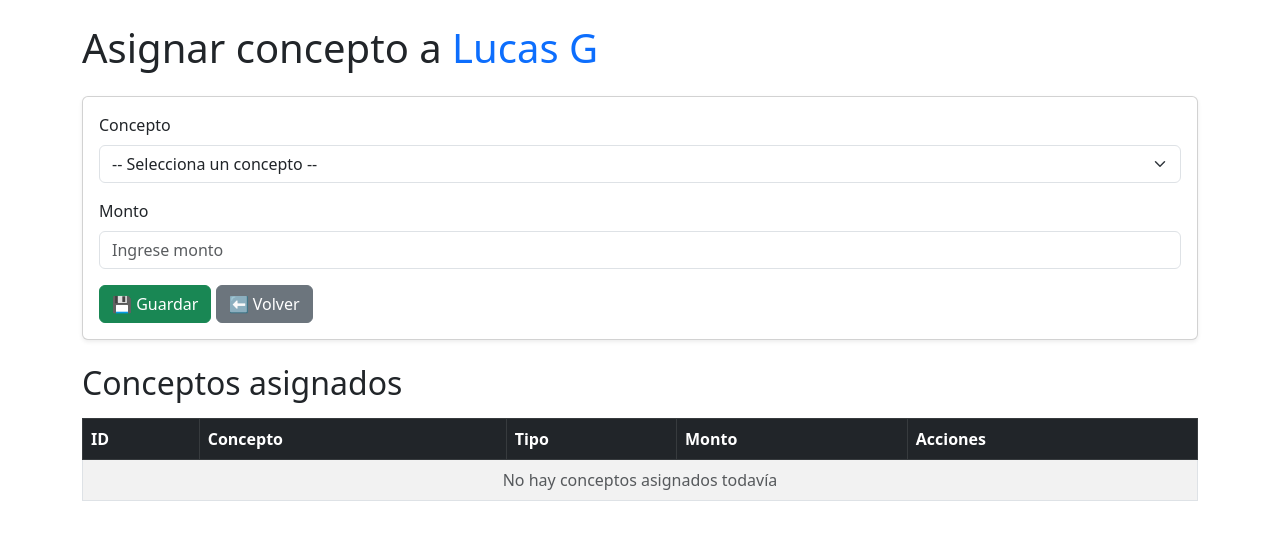
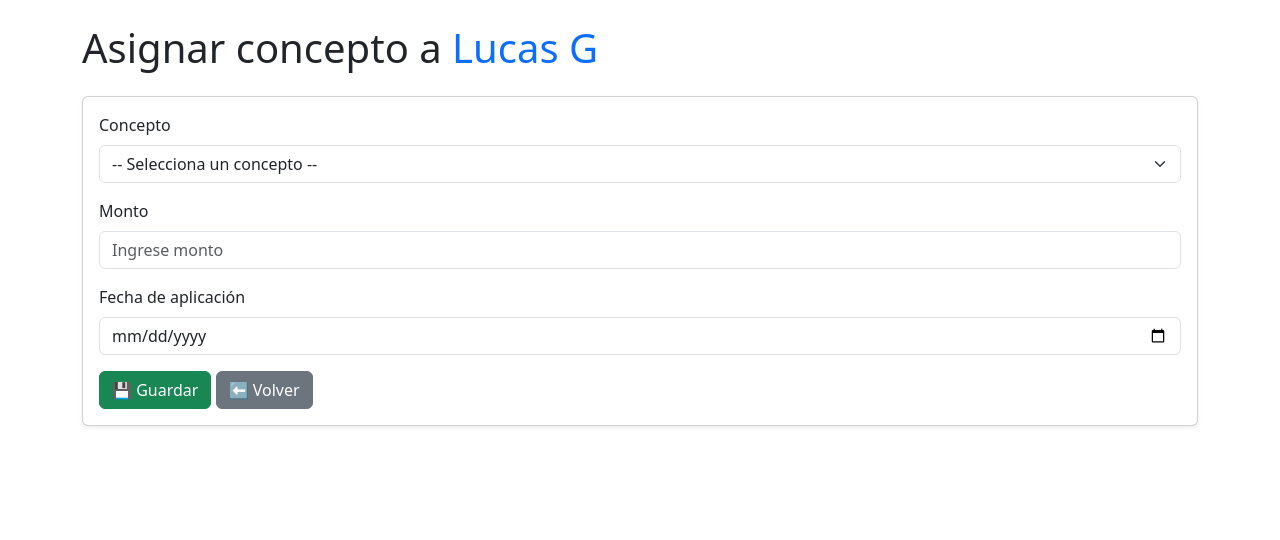
Before and after one commit to RocioPenhaG/IngenieriaSoftware2, a Flask app: page /admin/conceptos_empleado/nuevo/3 in a window 1280 px wide. Shown: the top 540 px of the page. Run offline with Flask 3, Linux system fonts and the light colour scheme; a user stored in the database is signed in; data comes from the database, SQL or seed files in the repository; both versions use the stored data as it was after the commit.

Commit message:
Comceptos salariales por empleado

```diff
--- a/app.py
+++ b/app.py
@@ -1,4 +1,4 @@
-from flask import Flask, render_template, request, redirect, session, url_for
+from flask import Flask, render_template, request, redirect, session, url_for, flash
 import sqlite3
 
 app = Flask(__name__)
@@ -404,32 +404,51 @@ def crear_concepto_empleado(empleado_id):
 @role_required('admin')
 def editar_concepto_empleado(id):
     conn = get_db_connection()
-    concepto = conn.execute('SELECT * FROM conceptos_empleado WHERE id = ?', (id,)).fetchone()
-    if not concepto:
+    # Busco el registro a editar
+    concepto_empleado = conn.execute(
+        'SELECT * FROM conceptos_empleado WHERE id = ?', (id,)
+    ).fetchone()
+    if not concepto_empleado:
         conn.close()
         return "Concepto no encontrado", 404
 
-    empleado = conn.execute('SELECT * FROM empleados WHERE id = ?', (concepto['empleado_id'],)).fetchone()
+    # Busco el empleado para mostrar su nombre y volver a la lista
+    empleado = conn.execute(
+        'SELECT * FROM empleados WHERE id = ?',
+        (concepto_empleado['empleado_id'],)
+    ).fetchone()
+
+    # Listado de conceptos salariales para el <select>
+    conceptos = conn.execute(
+        'SELECT * FROM conceptos_salariales'
+    ).fetchall()
 
     if request.method == 'POST':
-        nombre = request.form['nombre']
-        tipo = request.form['tipo']
+        concepto_id = request.form['concepto_id']
         monto_fijo = request.form.get('monto_fijo') or None
         porcentaje = request.form.get('porcentaje') or None
+        fecha_aplicacion = request.form['fecha_aplicacion']
 
         conn.execute("""
             UPDATE conceptos_empleado
-            SET nombre=?, tipo=?, monto_fijo=?, porcentaje=?
-            WHERE id=?
-        """, (nombre, tipo, monto_fijo, porcentaje, id))
+            SET concepto_id = ?, monto_fijo = ?, porcentaje = ?, fecha_aplicacion = ?
+            WHERE id = ?
+        """, (concepto_id, monto_fijo, porcentaje, fecha_aplicacion, id))
         conn.commit()
         conn.close()
         return redirect(url_for('listar_conceptos_empleado', empleado_id=empleado['id']))
 
     conn.close()
-    return render_template('admin_concepto_empleado_form.html', empleado=empleado, concepto=concepto)
+    # ✅ OJO: aquí paso "concepto_empleado" para que la plantilla pueda precargar los datos
+    return render_template(
+        'admin_conceptos_empleado_form.html',
+        empleado=empleado,
+        conceptos=conceptos,
+        concepto_empleado=concepto_empleado
+    )
 
-@app.route('/admin/conceptos_empleado/eliminar/<int:id>')
+
+@app.route('/admin/conceptos_empleado/eliminar/<int:id>', methods=['POST'])
 @login_required
 @role_required('admin')
 def eliminar_concepto_empleado(id):
@@ -442,8 +461,8 @@ def eliminar_concepto_empleado(id):
     conn.execute('DELETE FROM conceptos_empleado WHERE id = ?', (id,))
     conn.commit()
     conn.close()
+    flash('Concepto eliminado correctamente', 'success')
     return redirect(url_for('listar_conceptos_empleado', empleado_id=empleado_id))
-
 # -----------------------
 # Otros roles
 # -----------------------
--- a/templates/admin_conceptos_empleado_form.html
+++ b/templates/admin_conceptos_empleado_form.html
@@ -2,68 +2,71 @@
 <html lang="es">
 <head>
   <meta charset="UTF-8">
-  <title>Asignar Concepto a Empleado</title>
+  <title>
+    {% if concepto_empleado %}
+      Editar Concepto de Empleado
+    {% else %}
+      Asignar Concepto a Empleado
+    {% endif %}
+  </title>
   <link href="https://cdn.jsdelivr.net/npm/bootstrap@5.3.0/dist/css/bootstrap.min.css" rel="stylesheet">
 </head>
 <body class="container py-4">
 
-  <h1 class="mb-4">Asignar concepto a <span class="text-primary">{{ empleado.nombre }}</span></h1>
+  <h1 class="mb-4">
+    {% if concepto_empleado %}
+      Editar concepto de <span class="text-primary">{{ empleado.nombre }}</span>
+    {% else %}
+      Asignar concepto a <span class="text-primary">{{ empleado.nombre }}</span>
+    {% endif %}
+  </h1>
 
   <!-- Formulario -->
   <div class="card shadow-sm mb-4">
     <div class="card-body">
       <form method="POST">
+
+        <!-- Selección de concepto salarial -->
         <div class="mb-3">
           <label for="concepto_id" class="form-label">Concepto</label>
           <select name="concepto_id" id="concepto_id" class="form-select" required>
-            <option value="" disabled selected>-- Selecciona un concepto --</option>
-            {% for concepto in conceptos %}
-              <option value="{{ concepto['id'] }}">{{ concepto['nombre'] }} ({{ concepto['tipo'] }})</option>
+            <option value="" disabled {% if not concepto_empleado %}selected{% endif %}>
+              -- Selecciona un concepto --
+            </option>
+            {% for c in conceptos %}
+              <option value="{{ c['id'] }}"
+                {% if concepto_empleado and concepto_empleado['concepto_id'] == c['id'] %}
+                  selected
+                {% endif %}>
+                {{ c['nombre'] }} ({{ c['tipo'] }})
+              </option>
             {% endfor %}
           </select>
         </div>
 
+        <!-- Monto fijo -->
         <div class="mb-3">
-          <label for="monto" class="form-label">Monto</label>
-          <input type="number" step="0.01" name="monto" id="monto" class="form-control" placeholder="Ingrese monto" required>
+          <label for="monto_fijo" class="form-label">Monto</label>
+          <input type="number" step="0.01" name="monto_fijo" id="monto_fijo"
+                 class="form-control" placeholder="Ingrese monto" required
+                 value="{% if concepto_empleado %}{{ concepto_empleado['monto_fijo'] }}{% endif %}">
         </div>
 
+        <!-- Fecha de aplicación -->
+        <div class="mb-3">
+          <label for="fecha_aplicacion" class="form-label">Fecha de aplicación</label>
+          <input type="date" name="fecha_aplicacion" id="fecha_aplicacion"
+                 class="form-control" required
+                 value="{% if concepto_empleado %}{{ concepto_empleado['fecha_aplicacion'] }}{% endif %}">
+        </div>
+
+        <!-- Botones -->
         <button type="submit" class="btn btn-success">💾 Guardar</button>
-        <a href="{{ url_for('listar_empleados') }}" class="btn btn-secondary">⬅️ Volver</a>
+        <a href="{{ url_for('listar_conceptos_empleado', empleado_id=empleado.id) }}"
+           class="btn btn-secondary">⬅️ Volver</a>
       </form>
     </div>
   </div>
 
-  <!-- Conceptos ya asignados -->
-  <h2 class="mb-3">Conceptos asignados</h2>
-  <table class="table table-bordered table-striped">
-    <thead class="table-dark">
-      <tr>
-        <th>ID</th>
-        <th>Concepto</th>
-        <th>Tipo</th>
-        <th>Monto</th>
-        <th>Acciones</th>
-      </tr>
-    </thead>
-    <tbody>
-      {% for ce in conceptos_empleado %}
-        <tr>
-          <td>{{ ce.id }}</td>
-          <td>{{ ce.concepto.nombre }}</td>
-          <td>{{ ce.concepto.tipo }}</td>
-          <td>{{ ce.monto }}</td>
-          <td>
-            <a href="{{ url_for('eliminar_concepto_empleado', id=ce.id) }}" class="btn btn-sm btn-danger">Eliminar</a>
-          </td>
-        </tr>
-      {% else %}
-        <tr>
-          <td colspan="5" class="text-center text-muted">No hay conceptos asignados todavía</td>
-        </tr>
-      {% endfor %}
-    </tbody>
-  </table>
-
 </body>
 </html>
```
Also changed, not shown: templates/admin_conceptos_empleado.html (+46 -2 lines), usuarios.db.
